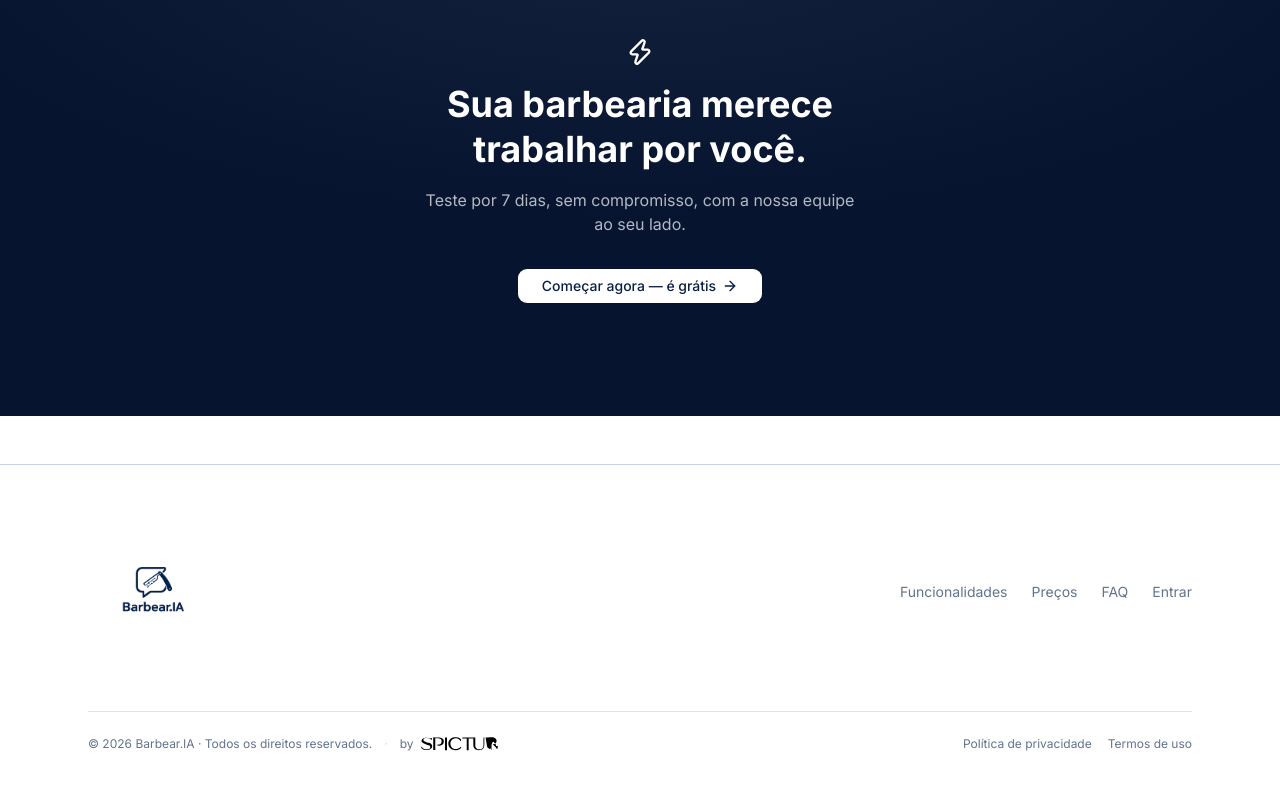
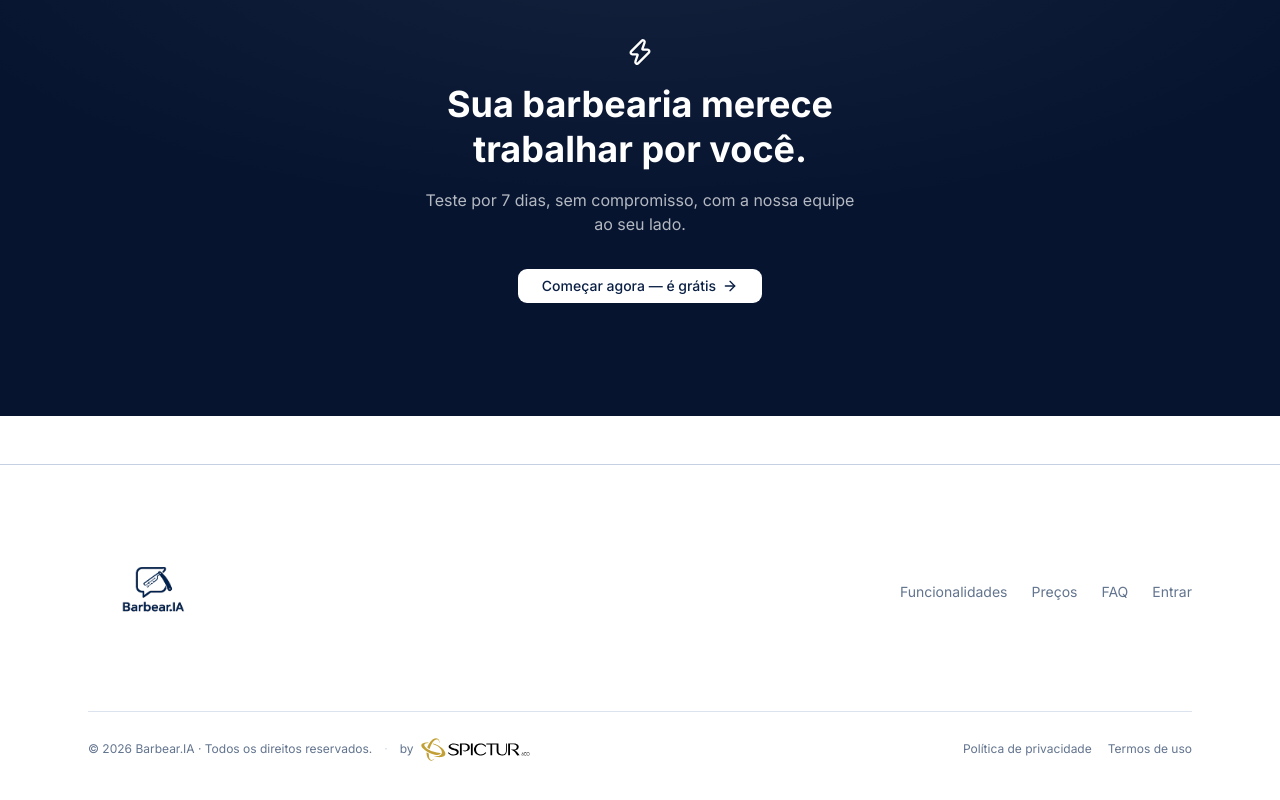
Before and after one commit to ugagency/barbear.ia, a Next.js app in the folder barbear-ia/: page / in a window 1280 px wide. Shown: the part 3121-3921 px from the top of the page. Built offline with nearby package versions, Linux system fonts and the light colour scheme.

Commit message:
feat: aplicar logo principal preto e mostarda da Spictur

```diff
--- a/barbear-ia/src/components/marketing/footer.tsx
+++ b/barbear-ia/src/components/marketing/footer.tsx
@@ -36,7 +36,7 @@ export function Footer() {
             <span className="text-slate-300" aria-hidden="true">·</span>
             <span className="inline-flex items-center gap-1.5">
               <span>by</span>
-              <Image src="/spictur-lettering-black.svg" alt="Spictur" width={82} height={16} className="h-[15px] w-auto" />
+              <Image src="/spictur-principal-preto-mostarda.svg" alt="Spictur" width={112} height={26} className="h-[26px] w-auto" />
             </span>
           </div>
           <div className="flex gap-4">
```
